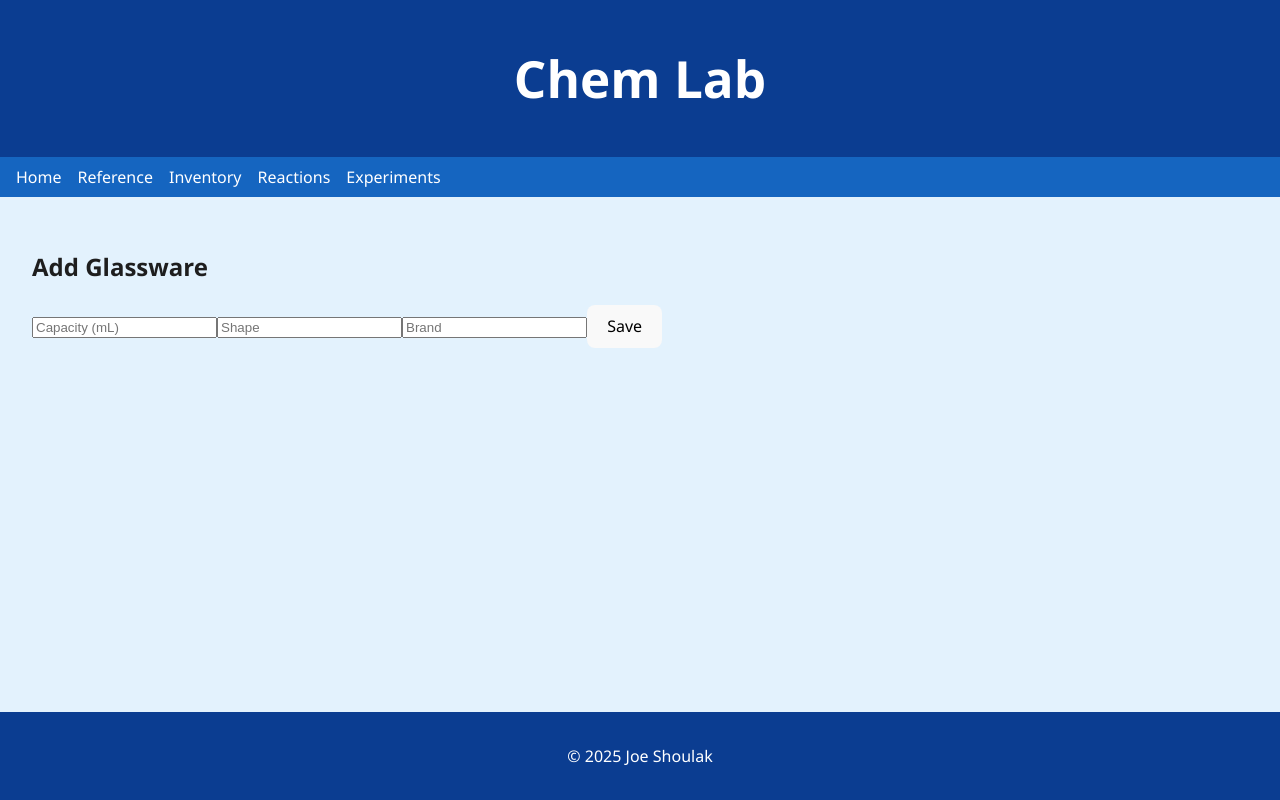
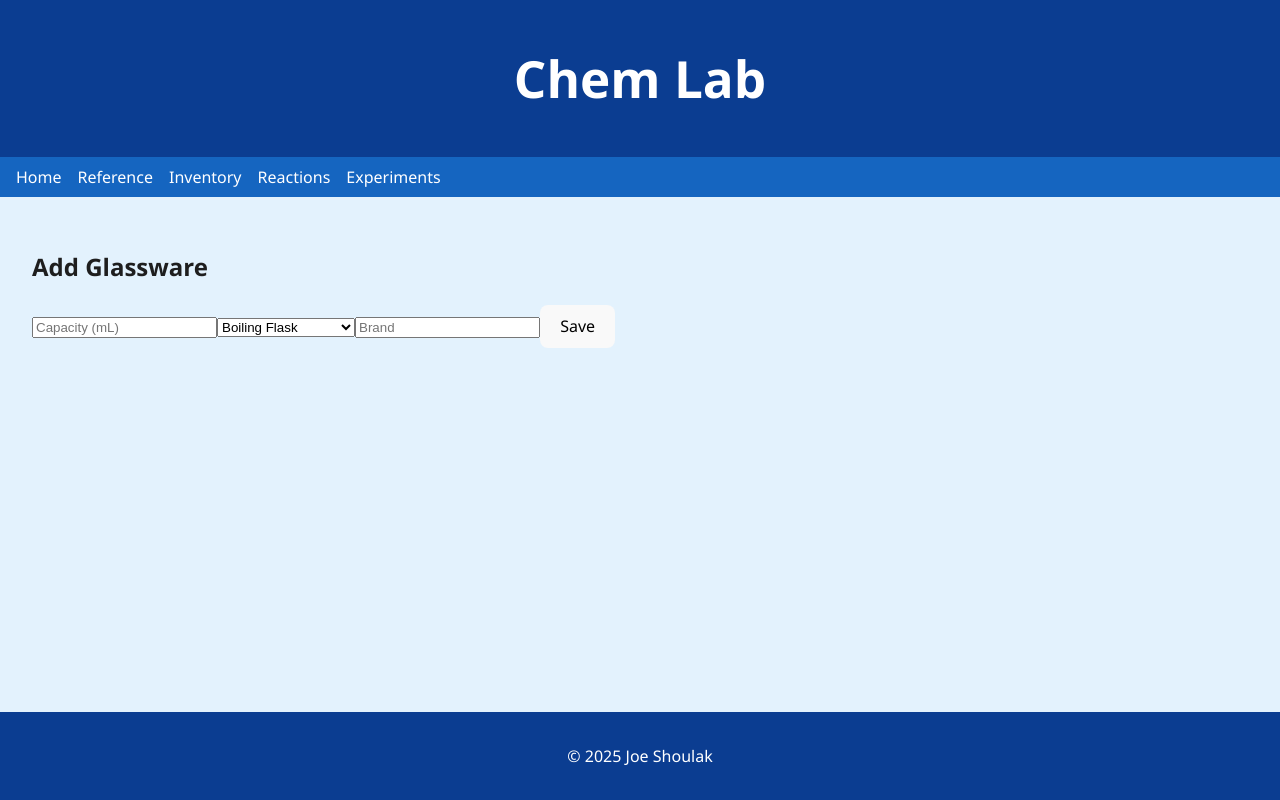
Before and after one commit to JoePShoulak/chem-lab, a React (Vite) app in the folder client/: page /inventory/new in a window 1280 px wide. Built offline with nearby package versions, Linux system fonts and the light colour scheme.

Commit message:
Replace shape with category in glassware

```diff
--- a/client/src/pages/CreateGlassware.jsx
+++ b/client/src/pages/CreateGlassware.jsx
@@ -5,7 +5,20 @@ const API_URL = "http://localhost:5000/glassware";
 
 export default function CreateGlassware() {
   const [capacity, setCapacity] = useState("");
-  const [shape, setShape] = useState("");
+  const categories = [
+    'Boiling Flask',
+    'Erlenmeyer Flask',
+    'Griffin Beaker',
+    'Graduated Cylinder',
+    'Addition Funnel',
+    'Separation Funnel',
+    'Filtering Funnel',
+    'Filtering Flask',
+    'Test Tube',
+    'Condenser',
+    'Watch Glass',
+  ];
+  const [category, setCategory] = useState(categories[0]);
   const [brand, setBrand] = useState("");
   const navigate = useNavigate();
 
@@ -16,7 +29,7 @@ export default function CreateGlassware() {
       headers: { "Content-Type": "application/json" },
       body: JSON.stringify({
         capacity: Number(capacity),
-        shape,
+        category,
         brand,
       }),
     });
@@ -33,11 +46,13 @@ export default function CreateGlassware() {
           onChange={(e) => setCapacity(e.target.value)}
           placeholder="Capacity (mL)"
         />
-        <input
-          value={shape}
-          onChange={(e) => setShape(e.target.value)}
-          placeholder="Shape"
-        />
+        <select value={category} onChange={e => setCategory(e.target.value)}>
+          {categories.map(c => (
+            <option key={c} value={c}>
+              {c}
+            </option>
+          ))}
+        </select>
         <input
           value={brand}
           onChange={(e) => setBrand(e.target.value)}
--- a/client/src/pages/EditGlassware.jsx
+++ b/client/src/pages/EditGlassware.jsx
@@ -7,7 +7,20 @@ export default function EditGlassware() {
   const { id } = useParams();
   const navigate = useNavigate();
   const [capacity, setCapacity] = useState("");
-  const [shape, setShape] = useState("");
+  const categories = [
+    'Boiling Flask',
+    'Erlenmeyer Flask',
+    'Griffin Beaker',
+    'Graduated Cylinder',
+    'Addition Funnel',
+    'Separation Funnel',
+    'Filtering Funnel',
+    'Filtering Flask',
+    'Test Tube',
+    'Condenser',
+    'Watch Glass',
+  ];
+  const [category, setCategory] = useState("");
   const [brand, setBrand] = useState("");
   const [loading, setLoading] = useState(true);
 
@@ -16,7 +29,7 @@ export default function EditGlassware() {
       .then(res => res.json())
       .then(data => {
         setCapacity(data.capacity || "");
-        setShape(data.shape || "");
+        setCategory(data.category || "");
         setBrand(data.brand || "");
         setLoading(false);
       })
@@ -30,7 +43,7 @@ export default function EditGlassware() {
       headers: { "Content-Type": "application/json" },
       body: JSON.stringify({
         capacity: Number(capacity),
-        shape,
+        category,
         brand,
       }),
     });
@@ -49,11 +62,13 @@ export default function EditGlassware() {
           onChange={e => setCapacity(e.target.value)}
           placeholder="Capacity (mL)"
         />
-        <input
-          value={shape}
-          onChange={e => setShape(e.target.value)}
-          placeholder="Shape"
-        />
+        <select value={category} onChange={e => setCategory(e.target.value)}>
+          {categories.map(c => (
+            <option key={c} value={c}>
+              {c}
+            </option>
+          ))}
+        </select>
         <input
           value={brand}
           onChange={e => setBrand(e.target.value)}
--- a/client/src/pages/GlasswareDetail.jsx
+++ b/client/src/pages/GlasswareDetail.jsx
@@ -23,7 +23,7 @@ export default function GlasswareDetail() {
 
   return (
     <div>
-      <h2>{glass.brand} {glass.shape}</h2>
+      <h2>{glass.brand} {glass.category}</h2>
       <p>Capacity: {glass.capacity} mL</p>
       <Link to={`/inventory/${id}/edit`}>Edit</Link>
       <Link to="/inventory">Back to list</Link>
--- a/client/src/pages/Inventory.jsx
+++ b/client/src/pages/Inventory.jsx
@@ -48,7 +48,7 @@ export default function Inventory() {
       <ul>
         {items.map(g => (
           <li key={g._id}>
-            <Link to={`/inventory/${g._id}`}>{g.brand} {g.shape} ({g.capacity} mL)</Link>{" "}
+            <Link to={`/inventory/${g._id}`}>{g.brand} {g.category} ({g.capacity} mL)</Link>{" "}
             <Link to={`/inventory/${g._id}/edit`}>Edit</Link>{" "}
             <button onClick={() => deleteItem(g._id)}>Delete</button>
           </li>
```
Also changed, not shown: 2 other files (tests, documents, lock files or other folders).
